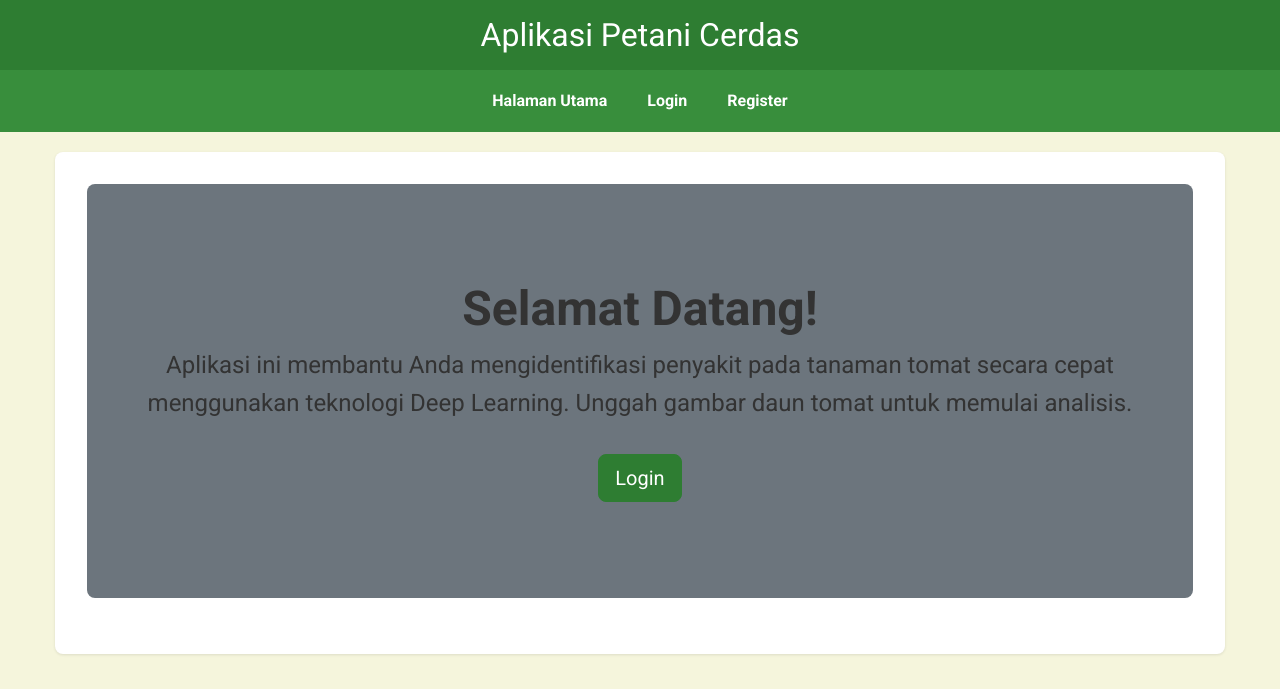
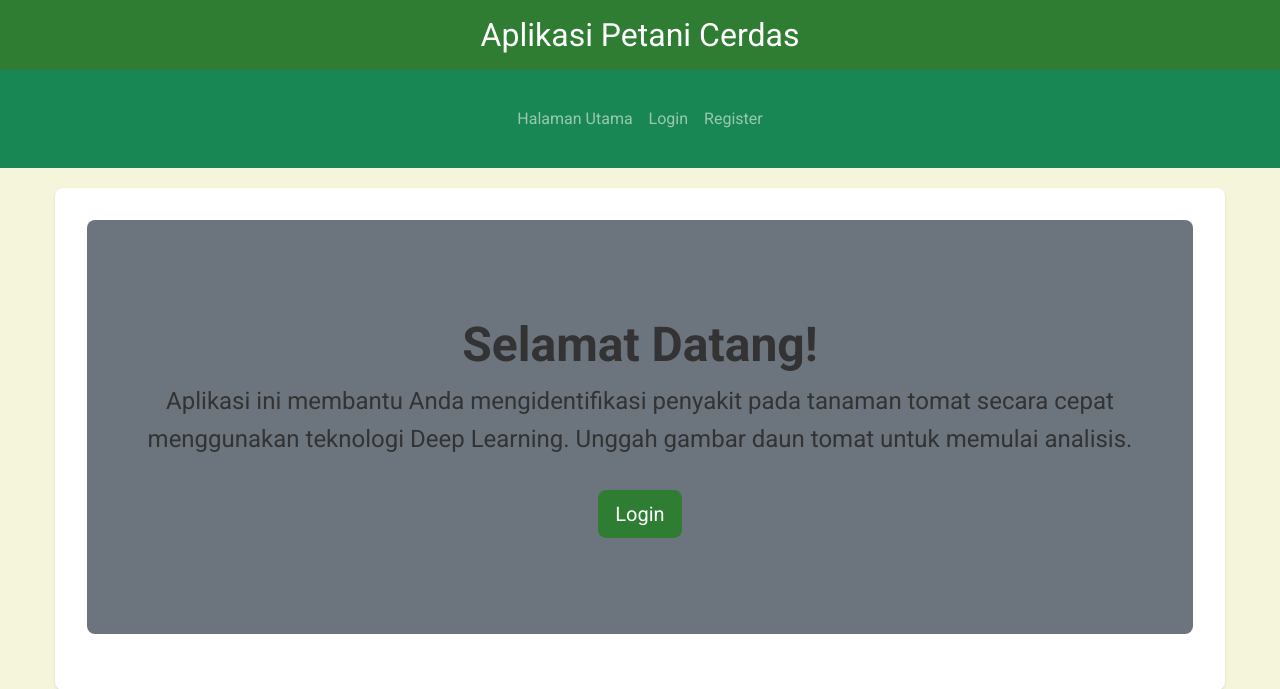
Before and after one commit to asepbelajar891-max/klasifikasi-hama, a Flask app: page / in a window 1280 px wide. Shown: the top 689 px of the page. Run offline with Flask 3, Linux system fonts and the light colour scheme.

Commit message:
Refactor navbar to bootstrap component

```diff
--- a/static/css/style.css
+++ b/static/css/style.css
@@ -14,7 +14,7 @@ body {
     padding: 0 15px;
 }
 
-/* Header and Navigation */
+/* Header */
 .header {
     background-color: #2E7D32; /* Hijau tua */
     padding: 1rem 0;
@@ -26,25 +26,6 @@ body {
 .header h1 {
     margin: 0;
     font-size: 2rem;
-}
-
-.nav {
-    display: flex;
-    justify-content: center;
-    background-color: #388E3C; /* Hijau sedikit lebih terang */
-    padding: 0.5rem 0;
-}
-
-.nav a {
-    color: white;
-    text-decoration: none;
-    padding: 10px 20px;
-    font-weight: bold;
-    transition: background-color 0.3s;
-}
-
-.nav a:hover {
-    background-color: #2E7D32; /* Hijau tua saat hover */
 }
 
 /* Main Content Area */
--- a/templates/layout.html
+++ b/templates/layout.html
@@ -23,18 +23,27 @@
         <h1>Aplikasi Petani Cerdas</h1>
     </header>
 
-    <nav class="nav">
-        {% if current_user.is_authenticated %}
-            <a href="{{ url_for('main.dashboard') }}">Dashboard</a>
-            <a href="{{ url_for('main.klasifikasi') }}">Cek Penyakit</a>
-            <a href="{{ url_for('main.riwayat') }}">Riwayat Pengecekan</a>
-            <a href="{{ url_for('main.penanganan_index') }}">Pustaka Hama & Penyakit</a>
-            <a href="{{ url_for('main.logout') }}">Logout</a>
-        {% else %}
-            <a href="{{ url_for('main.index') }}">Halaman Utama</a>
-            <a href="{{ url_for('main.login') }}">Login</a>
-            <a href="{{ url_for('main.register') }}">Register</a>
-        {% endif %}
+    <nav class="navbar navbar-expand-lg navbar-dark bg-success">
+        <div class="container">
+            <button class="navbar-toggler" type="button" data-bs-toggle="collapse" data-bs-target="#navbarNav" aria-controls="navbarNav" aria-expanded="false" aria-label="Toggle navigation">
+                <span class="navbar-toggler-icon"></span>
+            </button>
+            <div class="collapse navbar-collapse justify-content-center" id="navbarNav">
+                <ul class="navbar-nav">
+                    {% if current_user.is_authenticated %}
+                        <li class="nav-item"><a class="nav-link" href="{{ url_for('main.dashboard') }}">Dashboard</a></li>
+                        <li class="nav-item"><a class="nav-link" href="{{ url_for('main.klasifikasi') }}">Cek Penyakit</a></li>
+                        <li class="nav-item"><a class="nav-link" href="{{ url_for('main.riwayat') }}">Riwayat Pengecekan</a></li>
+                        <li class="nav-item"><a class="nav-link" href="{{ url_for('main.penanganan_index') }}">Pustaka Hama & Penyakit</a></li>
+                        <li class="nav-item"><a class="nav-link" href="{{ url_for('main.logout') }}">Logout</a></li>
+                    {% else %}
+                        <li class="nav-item"><a class="nav-link" href="{{ url_for('main.index') }}">Halaman Utama</a></li>
+                        <li class="nav-item"><a class="nav-link" href="{{ url_for('main.login') }}">Login</a></li>
+                        <li class="nav-item"><a class="nav-link" href="{{ url_for('main.register') }}">Register</a></li>
+                    {% endif %}
+                </ul>
+            </div>
+        </div>
     </nav>
 
     <main class="container">
```
